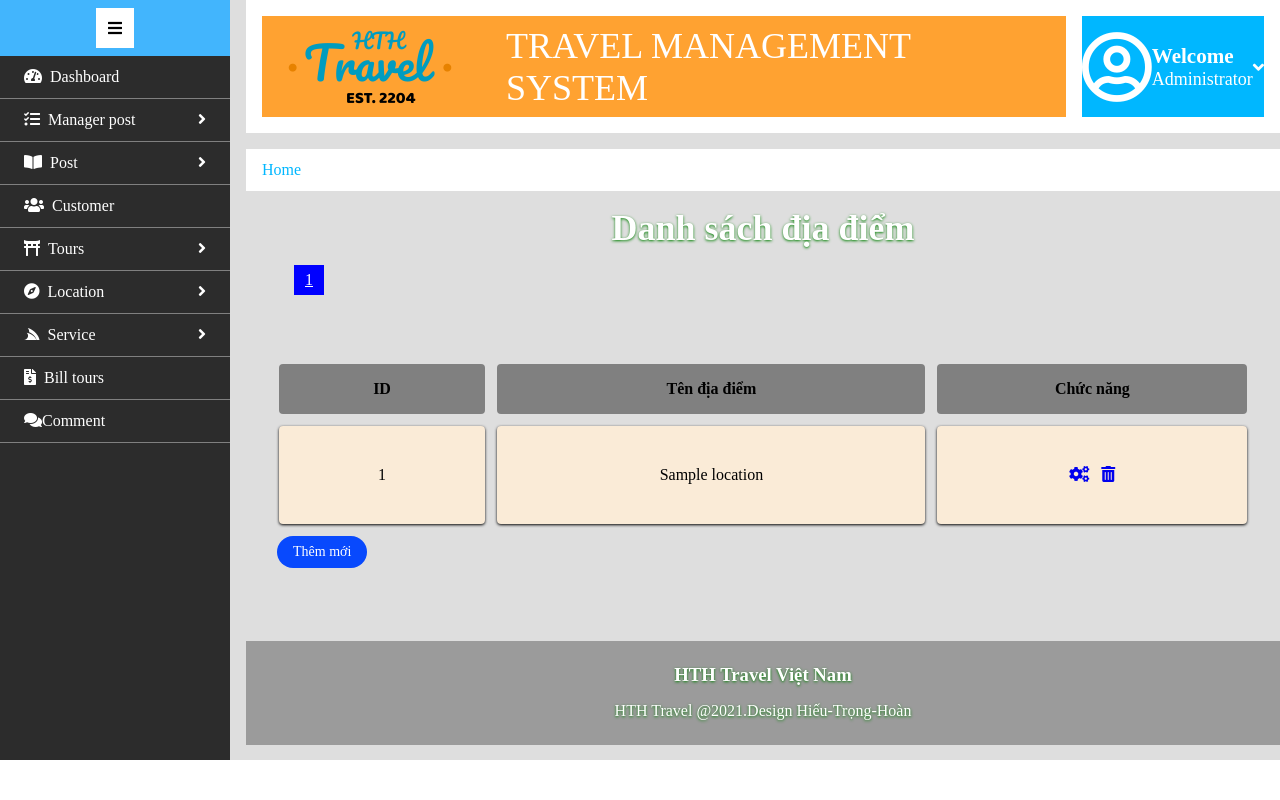
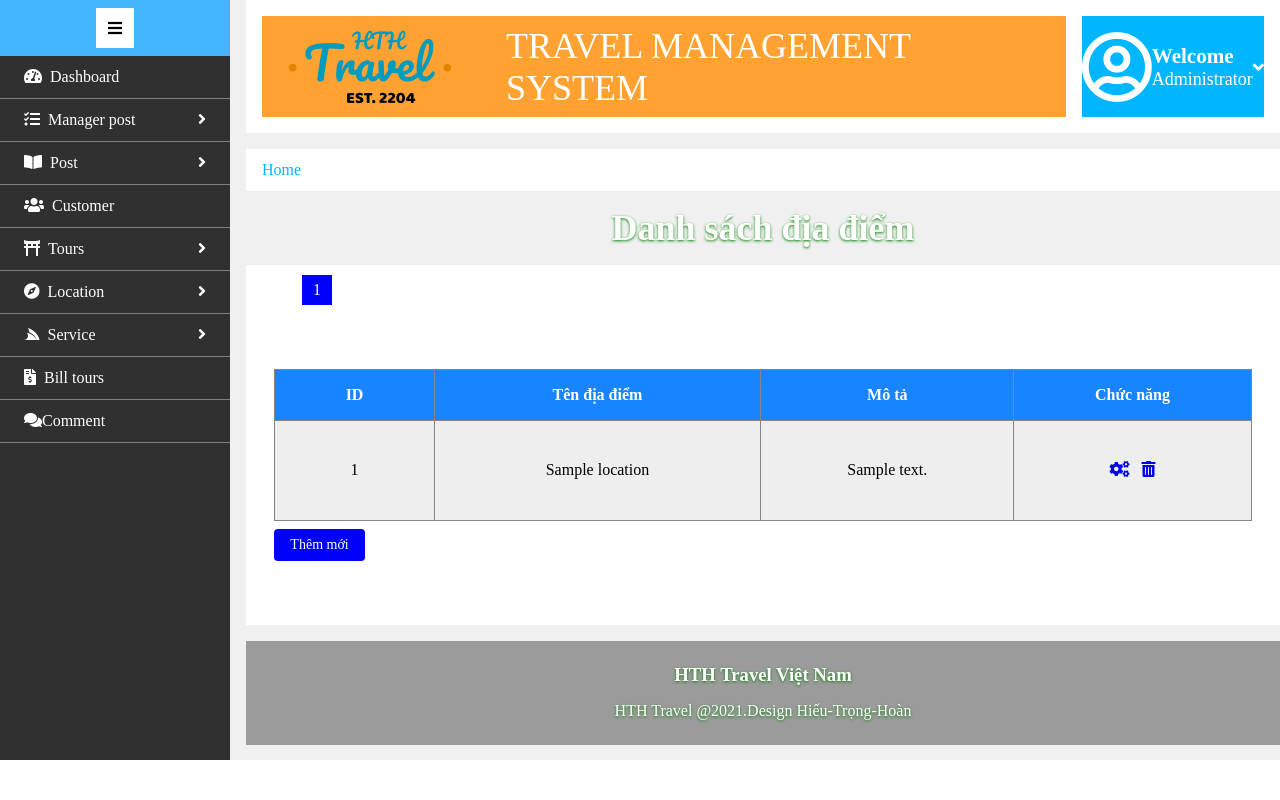
Before and after one commit to hoandz2002/teamok-duan1-, a PHP site: page /duan1/admin/location/list_location.php in a window 1280 px wide. Run offline with PHP 8.4, Linux system fonts and the light colour scheme; tables that the repository leaves empty or names only in its code hold one stand-in row (values such as "Sample post").

Commit message:
ok a banh

```diff
--- a/admin/bill_tour/list_bill_tour.php
+++ b/admin/bill_tour/list_bill_tour.php
@@ -32,7 +32,7 @@ $data = getall_bill();
                     <h2>Danh sách hóa đơn</h2>
                 </div>
                 <div class="right_body">
-                    <table class="table" cellspacing="12">
+                    <table class="table">
                         <thead class="thead">
                             <tr>
                                 <th>ID</th>
@@ -88,7 +88,7 @@ $data = getall_bill();
                             <?php } ?>
                             <div style="width: 100%; padding: 0px 40px;">
                                 <?php for ($page = 1; $page <= $number_of_page; $page++) {
-                                    echo '<a style="width: 30px; text-align: center; line-height: 30px; display: inline-block; margin: 0px 8px; background-color: blue; color: white;" href = "list_bill_tour.php?page=' . $page . '">' . $page . ' </a>';
+                                    echo '<a style="text-decoration: none; width: 30px; text-align: center; line-height: 30px; display: inline-block; margin: 0px 8px; background-color: blue; color: white;" href = "list_bill_tour.php?page=' . $page . '">' . $page . ' </a>';
                                 }
                                 ?>
                             </div>
--- a/admin/comment/list_comment.php
+++ b/admin/comment/list_comment.php
@@ -32,7 +32,7 @@ $data = getall_comment();
                     <h2>Danh sách bình luận</h2>
                 </div>
                 <div class="right_body">
-                    <table class="table" cellspacing="12">
+                    <table class="table">
                         <thead class="thead">
                             <tr>
                                 <th>ID</th>
@@ -80,7 +80,7 @@ $data = getall_comment();
                             <?php } ?>
                             <div style="width: 100%; padding: 0px 40px;">
                                 <?php for ($page = 1; $page <= $number_of_page; $page++) {
-                                    echo '<a style="width: 30px; text-align: center; line-height: 30px; display: inline-block; margin: 0px 8px; background-color: blue; color: white;" href = "list_bill_tour.php?page=' . $page . '">' . $page . ' </a>';
+                                    echo '<a style="text-decoration: none; width: 30px; text-align: center; line-height: 30px; display: inline-block; margin: 0px 8px; background-color: blue; color: white;" href = "list_bill_tour.php?page=' . $page . '">' . $page . ' </a>';
                                 }
                                 ?>
                             </div>
--- a/admin/customer/list_customer.php
+++ b/admin/customer/list_customer.php
@@ -32,7 +32,7 @@ $data = getall_customer();
                     <h2>Danh sách người dùng</h2>
                 </div>
                 <div class="right_body">
-                <table class="table" cellspacing="12">
+                <table class="table">
                         <thead class="thead">
                             <tr>
                                 <th>ID</th>
@@ -86,7 +86,7 @@ $data = getall_customer();
                             <?php } ?>
                             <div style="width: 100%; padding: 0px 40px;">
                                 <?php for ($page = 1; $page <= $number_of_page; $page++) {
-                                    echo '<a style="width: 30px; text-align: center; line-height: 30px; display: inline-block; margin: 0px 8px; background-color: blue; color: white;" href = "list_customer.php?page=' . $page . '">' . $page . ' </a>';
+                                    echo '<a style="text-decoration: none; width: 30px; text-align: center; line-height: 30px; display: inline-block; margin: 0px 8px; background-color: blue; color: white;" href = "list_customer.php?page=' . $page . '">' . $page . ' </a>';
                                 }
                                 ?>
                             </div>
--- a/admin/location/list_location.php
+++ b/admin/location/list_location.php
@@ -33,11 +33,12 @@ $data = getall_location();
                     <h2>Danh sách địa điểm</h2>
                 </div>
                 <div class="right_body">
-                    <table class="table" cellspacing="12">
+                    <table class="table">
                         <thead class="thead">
                             <tr>
                                 <th>ID</th>
                                 <th>Tên địa điểm</th>
+                                <th>Mô tả</th>
                                 <th>Chức năng</th>
                             </tr>
                         </thead>
@@ -66,15 +67,16 @@ $data = getall_location();
                                 <tr>
                                     <td><?= $row['id_location']; ?></td>
                                     <td><?= $row['name_location']; ?></td>
+                                    <td><?= $row['description_location']; ?></td>
                                     <td>
                                         <a href="/duan1/admin/location/update_location.php?id_location=<?= $row['id_location']; ?>"><i class="mr-8 fas fa-cogs"></i></a>
                                         <a href="/duan1/admin/location/delete_location.php?id_location=<?= $row['id_location']; ?>" onclick="return confirm('Bạn muốn xóa địa điểm này!');"><i class="fas fa-trash-alt"></i></a>
                                     </td>
                                 </tr>
                             <?php } ?>
-                            <div style="width: 100%; padding: 0px 40px;">
+                            <div style="width: 100%; padding: 2px 40px 8px;">
                                 <?php for ($page = 1; $page <= $number_of_page; $page++) {
-                                    echo '<a style="width: 30px; text-align: center; line-height: 30px; display: inline-block; margin: 0px 8px; background-color: blue; color: white;" href = "list_location.php?page=' . $page . '">' . $page . ' </a>';
+                                    echo '<a style="text-decoration: none; width: 30px; text-align: center; line-height: 30px; display: inline-block; margin: 0px 8px; background-color: blue; color: white;" href = "list_location.php?page=' . $page . '">' . $page . ' </a>';
                                 }
                                 ?>
                             </div>
--- a/admin/manager_post/list_mng_post.php
+++ b/admin/manager_post/list_mng_post.php
@@ -33,7 +33,7 @@ $data = getAll_cate();
                     <h2>Danh sách loại bài viết</h2>
                 </div>
                 <div class="right_body">
-                    <table class="table" cellspacing="12">
+                    <table class="table">
                         <thead class="thead">
                             <tr>
                                 <th>ID</th>
@@ -75,7 +75,7 @@ $data = getAll_cate();
                             <?php } ?>
                             <div style="width: 100%; padding: 0px 40px;">
                                 <?php for ($page = 1; $page <= $number_of_page; $page++) {
-                                    echo '<a style="width: 30px; text-align: center; line-height: 30px; display: inline-block; margin: 0px 8px; background-color: blue; color: white;" href = "list_mng_post.php?page=' . $page . '">' . $page . ' </a>';
+                                    echo '<a style="text-decoration: none; width: 30px; text-align: center; line-height: 30px; display: inline-block; margin: 0px 8px; background-color: blue; color: white;" href = "list_mng_post.php?page=' . $page . '">' . $page . ' </a>';
                                 }
                                 ?>
                             </div>
--- a/admin/post/list_post.php
+++ b/admin/post/list_post.php
@@ -32,7 +32,7 @@ $data = getAll_post();
                     <h2>Danh sách bài viết</h2>
                 </div>
                 <div class="right_body">
-                    <table class="table" cellspacing="12">
+                    <table class="table">
                         <thead class="thead">
                             <tr>
                                 <th>ID</th>
@@ -80,9 +80,9 @@ $data = getAll_post();
                                 </tr>
 
                             <?php } ?>
-                            <div style="width: 100%; padding: 0px 40px;">
+                            <div style="width: 100%; padding: 2px 40px 8px;">
                                 <?php for ($page = 1; $page <= $number_of_page; $page++) {
-                                    echo '<a style="width: 30px; text-align: center; line-height: 30px; display: inline-block; margin: 0px 8px; background-color: blue; color: white;" href = "list_post.php?page=' . $page . '">' . $page . ' </a>';
+                                    echo '<a style="text-decoration: none; width: 30px; text-align: center; line-height: 30px; display: inline-block; margin: 0px 8px; background-color: blue; color: white;" href = "list_post.php?page=' . $page . '">' . $page . ' </a>';
                                 }
                                 ?>
                             </div>
--- a/admin/service/list_service.php
+++ b/admin/service/list_service.php
@@ -32,7 +32,7 @@ $data = getall_service();
                     <h2>Danh sách dịch vụ</h2>
                 </div>
                 <div class="right_body">
-                    <table class="table" cellspacing="12">
+                    <table class="table">
                         <thead class="thead">
                             <tr>
                                 <th>ID</th>
--- a/admin/tours/list_tours.php
+++ b/admin/tours/list_tours.php
@@ -53,7 +53,7 @@ $data = getAllTours();
                     <h2>List manager post</h2>
                 </div>
                 <div class="right_body">
-                    <table class="table" cellspacing="8">
+                    <table class="table">
                         <thead class="thead">
                             <tr>
                                 <th>ID</th>
--- a/asset/css/css_admin/main.css
+++ b/asset/css/css_admin/main.css
@@ -8,7 +8,7 @@
   height: auto;
   margin: 0;
   padding: 0;
-  background-color: rgb(222, 222, 222);
+  background-color: rgb(240, 240, 240);
 }
 
 .row {
@@ -173,9 +173,12 @@
 .right_body {
   width: 100%;
   min-height: 360px;
+  padding: 8px;
+  background-color: white;
   display: flex;
   flex-wrap: wrap;
   column-gap: 16px;
+  box-sizing: border-box;
 }
 /* dùng riêng */
 
@@ -198,8 +201,8 @@
 }
 .btn {
   padding: 8px 16px;
-  border-radius: 16px;
-  background-color: rgb(8, 73, 253);
+  border-radius: 4px;
+  background-color: blue;
   border: none;
   color: white;
   cursor: pointer;
@@ -214,13 +217,18 @@
   background-color: rgb(255, 0, 0);
 }
 /*form*/
+form {
+  padding: 8px;
+  background-color: white;
+}
 .form_add {
-  width: 96%;
-  margin: 0 auto;
+  width: 100%;
+  /* margin: 0 auto; */
+  /* padding: 8px; */
 }
 .form_group-list {
-  width: 94%;
-  margin: 0 auto;
+  width: 96%;
+  margin: 8px auto 0px;
 }
 .form_group {
   margin: 16px 0px;
@@ -239,7 +247,7 @@
   width: 100%;
   padding: 8px 16px;
   margin-top: 8px;
-  border-radius: 16px;
+  border-radius: 4px;
   outline: none;
   border: 1px solid black;
   box-sizing: border-box;
@@ -255,7 +263,8 @@
 }
 th {
   padding: 16px 0px;
-  border-radius: 4px;
+  background-color: rgb(24, 132, 255);
+  color: white;
 }
 .tbody {
   background-color: antiquewhite;
@@ -263,9 +272,25 @@ th {
 }
 td {
   padding: 12px 0px;
-  border-radius: 4px;
-  box-shadow: 0px 1px 3px black;
+  /* box-shadow: 0px 1px 3px black; */
   min-width: 50px;
+}
+table, th, td{
+  border:1px solid #868585;
+}
+table{
+  border-collapse:collapse;
+  width:100%;
+}
+/* th, td{
+  text-align:cen;
+  padding:10px;
+} */
+table tr:nth-child(odd){
+  background-color:#eee;
+}
+table tr:nth-child(even){
+  background-color:white;
 }
 /* -------------------modal--------------- */
 .modal {
--- a/asset/css/tours.css
+++ b/asset/css/tours.css
@@ -15,5 +15,6 @@
   font-size: 14px;
   color: #b8b8b8;
   padding: 8px 16px;
-  border: 1px solid #b8b8b8;
+  border: 1px solid #acacac;
+  text-decoration: none;
 }
--- a/location_detail.php
+++ b/location_detail.php
@@ -9,7 +9,7 @@
     <link rel="stylesheet" href="/duan1/asset/fonts/fontawesome-free-5.15.3-web/css/all.min.css">
     <link rel="stylesheet" href="/duan1/asset/css/base.css">
     <link rel="stylesheet" href="/duan1/asset/css/main.css">
-    <!-- <link rel="stylesheet" href="/duan1/asset/css/index.css"> -->
+    <link rel="stylesheet" href="/duan1/asset/css/index.css">
     <link rel="stylesheet" href="/duan1/asset/css/location_detail.css">
     <link rel="stylesheet" href="/duan1/asset/css/responsive.css">
     <style>
```
Also changed, not shown: admin/account.php (+4 -3 lines), admin/footer.php (line endings or trailing spaces).
